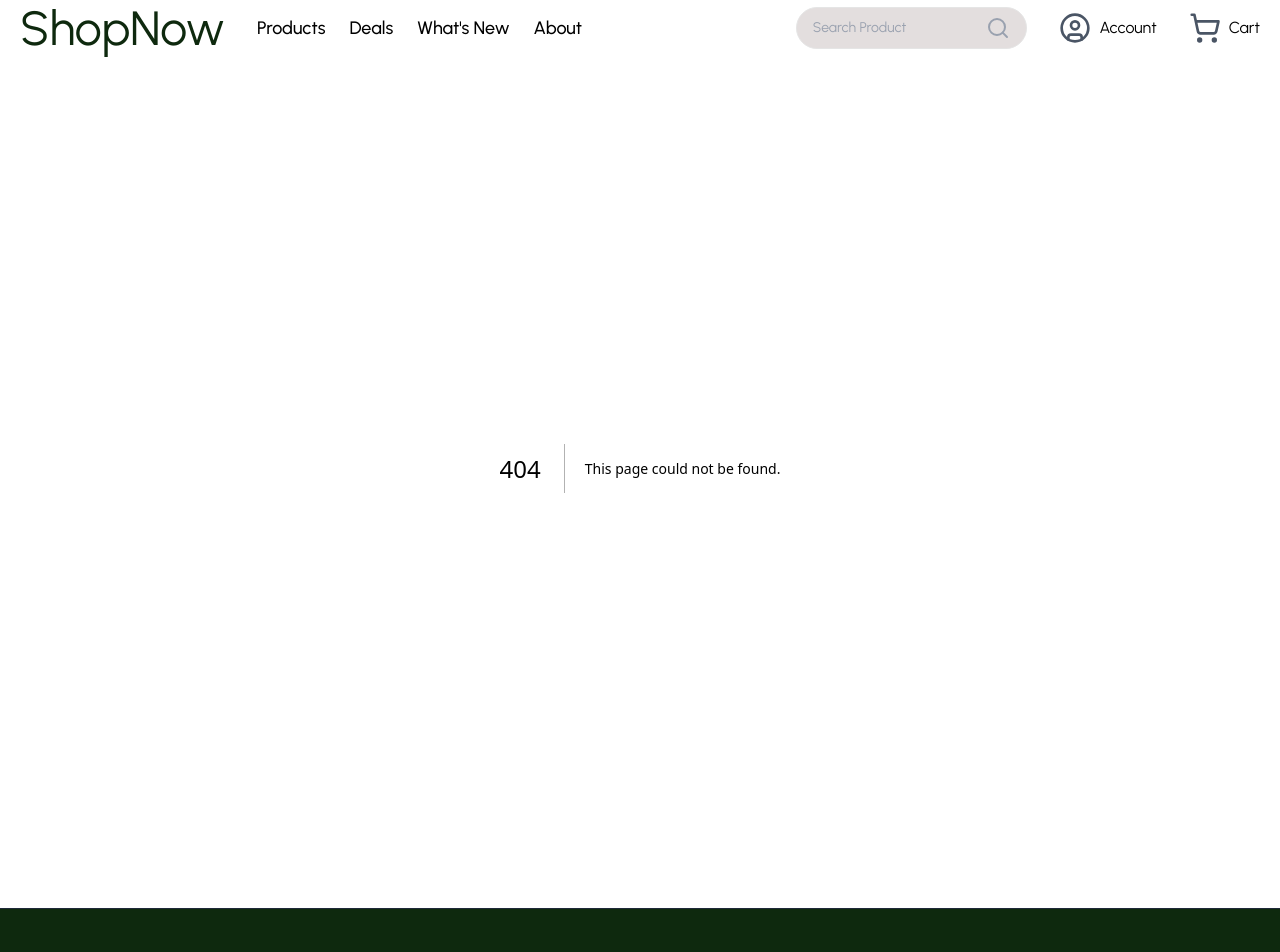
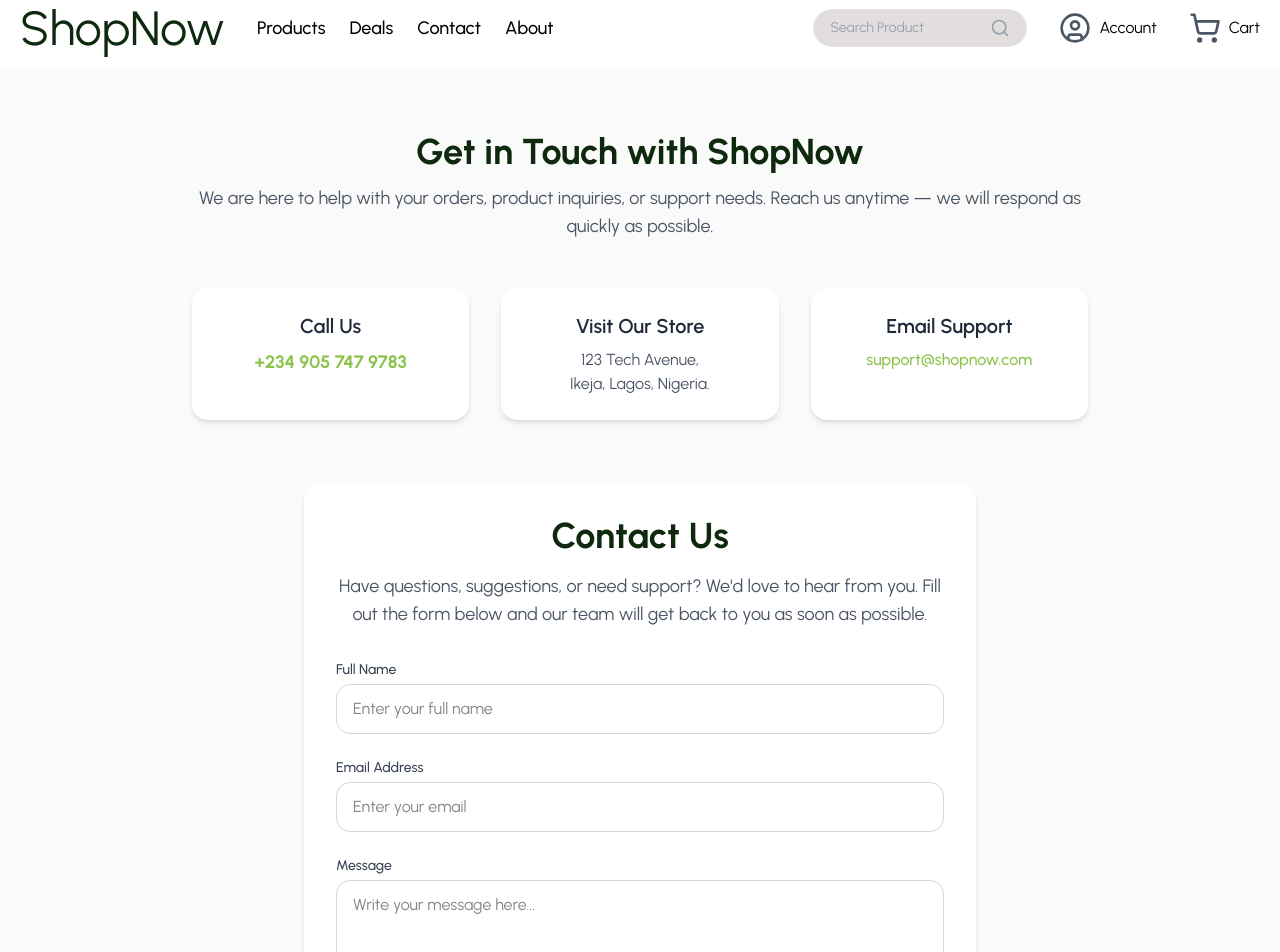
Before and after one commit to Andirell/ShopNow-Project, a Next.js app: page /contact in a window 1280 px wide. Before the commit this address had no page. Shown: the part 60-1012 px from the top of the page. Built offline with nearby package versions, Linux system fonts and the light colour scheme.

Commit message:
fix: my homepage search functionality and created my contact page

```diff
--- /dev/null
+++ b/src/app/contact/page.jsx
@@ -0,0 +1,120 @@
+import MaxWidthContainer from "@/components/sharing/maxwidth-container";
+import { Button } from "@/components/ui/button";
+
+export default function Contact() {
+  return (
+    <section className="bg-[#F9FAF9] py-16">
+      <MaxWidthContainer>
+        <div className="space-y-16">
+          <div className="max-w-4xl mx-auto space-y-16">
+            <div className="text-center space-y-12">
+              <div>
+                <h2 className="text-3xl md:text-4xl font-bold text-[#0E290E] mb-3">
+                  Get in Touch with ShopNow
+                </h2>
+                <p className="text-gray-600 text-base md:text-lg">
+                  We are here to help with your orders, product inquiries, or
+                  support needs. Reach us anytime — we will respond as quickly as possible.
+                </p>
+              </div>
+
+              <div className="grid grid-cols-1 sm:grid-cols-2 lg:grid-cols-3 gap-8">
+                <div className="bg-white shadow-md rounded-2xl p-6 hover:shadow-lg transition">
+                  <h3 className="text-xl font-semibold text-gray-800 mb-2">
+                    Call Us
+                  </h3>
+                  <p className="text-[#8BC34A] font-bold text-lg">
+                    +234 905 747 9783
+                  </p>
+                </div>
+
+                <div className="bg-white shadow-md rounded-2xl p-6 hover:shadow-lg transition">
+                  <h3 className="text-xl font-semibold text-gray-800 mb-2">
+                    Visit Our Store
+                  </h3>
+                  <p className="text-gray-600">
+                    123 Tech Avenue,
+                    <br />
+                    Ikeja, Lagos, Nigeria.
+                  </p>
+                </div>
+
+                <div className="bg-white shadow-md rounded-2xl p-6 hover:shadow-lg transition">
+                  <h3 className="text-xl font-semibold text-gray-800 mb-2">
+                    Email Support
+                  </h3>
+                  <p className="text-[#8BC34A] font-medium">
+                    support@shopnow.com
+                  </p>
+                </div>
+              </div>
+            </div>
+          </div>
+
+          <div className="w-full max-w-2xl mx-auto bg-white shadow-md rounded-2xl p-8">
+            <h1 className="text-3xl md:text-4xl font-bold text-center text-[#0E290E] mb-4">
+              Contact Us
+            </h1>
+            <p className="text-center text-base md:text-lg text-gray-600 mb-8">
+              Have questions, suggestions, or need support? We&apos;d love to
+              hear from you. Fill out the form below and our team will get back
+              to you as soon as possible.
+            </p>
+
+            <form
+              action="https://formsubmit.co/andiudom274@gmail.com"
+              method="POST"
+              className="space-y-6"
+            >
+              <div>
+                <label className="block text-sm font-medium text-gray-700 mb-1">
+                  Full Name
+                </label>
+                <input
+                  type="text"
+                  name="name"
+                  placeholder="Enter your full name"
+                  className="w-full border border-gray-300 rounded-xl px-4 py-3 outline-none focus:ring-2 focus:ring-[#8BC34A]"
+                  required
+                />
+              </div>
+
+              <div>
+                <label className="block text-sm font-medium text-gray-700 mb-1">
+                  Email Address
+                </label>
+                <input
+                  type="email"
+                  name="email"
+                  placeholder="Enter your email"
+                  className="w-full border border-gray-300 rounded-xl px-4 py-3 outline-none focus:ring-2 focus:ring-[#8BC34A]"
+                  required
+                />
+              </div>
+
+              <div>
+                <label className="block text-sm font-medium text-gray-700 mb-1">
+                  Message
+                </label>
+                <textarea
+                  name="message"
+                  rows="5"
+                  placeholder="Write your message here..."
+                  className="w-full border border-gray-300 rounded-xl px-4 py-3 outline-none focus:ring-2 focus:ring-[#8BC34A]"
+                  required
+                ></textarea>
+              </div>
+
+              <Button
+                type="submit"
+                className="w-full bg-[#8BC34A] hover:bg-[#7CB342] text-white py-6 rounded-xl font-semibold transition"
+              >
+                Send Message
+              </Button>
+            </form>
+          </div>
+        </div>
+      </MaxWidthContainer>
+    </section>
+  );
+}
--- a/src/app/products/page.jsx
+++ b/src/app/products/page.jsx
@@ -1,21 +1,47 @@
 "use client";
-
+import { useState, useEffect } from "react";
 import ProductCard from "@/components/sharing/productcard";
 import { differentProducts } from "@/components/constants/product";
 import MaxwidthContainer from "@/components/sharing/maxwidth-container";
 
+
 export default function ProductsPage() {
+  const [searchTerm, setSearchTerm] = useState("");
+const [filteredProducts, setFilteredProducts] = useState(differentProducts);
+
+   useEffect(() => {
+    const params = new URLSearchParams(window.location.search);
+    const search = params.get("search")?.toLowerCase() || "";
+    setSearchTerm(search);
+
+     const results = differentProducts.filter((item) =>
+      item.title.toLowerCase().includes(search)
+    );
+    setFilteredProducts(results);
+  }, []);
+
   return (
+
     <section className="p-10">
       <MaxwidthContainer>
         <h1 className="text-3xl font-bold mb-8 text-[#0E290E]">
         Explore Our Products
       </h1>
 
+      {searchTerm && (
+        <p className="mb-6 text-lg">
+          Showing results for "<span className="font-semibold">{searchTerm}</span>"
+        </p>
+      )
+      }
+
       <div className="grid grid-cols-1 sm:grid-cols-2 md:grid-cols-3 xl:grid-cols-4 gap-10 justify-items-center">
-        {differentProducts.map((item, index) => (
+        {filteredProducts.length > 0 ? (filteredProducts.map((item, index) => (
           <ProductCard key={index} product={item} />
-        ))}
+        ))
+        ) : (
+          <p className="text-gray-500">No products found.</p>
+        )}
       </div>
       </MaxwidthContainer>
     </section>
--- a/src/components/constants/datanav.js
+++ b/src/components/constants/datanav.js
@@ -1,6 +1,6 @@
 export const Navs = [
   { title: "Products", href: "products" },
   { title: "Deals", href: "deals" },
-  { title: "What's New ", href: "what's new" },
+  { title: "Contact ", href: "contact" },
   { title: "About", href: "about" }
 ];
--- a/src/components/navigation/navbar.jsx
+++ b/src/components/navigation/navbar.jsx
@@ -1,3 +1,5 @@
+"use client";
+import { useState } from "react";
 import Link from "next/link";
 import MaxwidthContainer from "../sharing/maxwidth-container";
 import {
@@ -10,6 +12,9 @@ import {
 import { Navs } from "../constants/datanav";
 
 export default function Navbar() {
+const [searchTerm, setSearchTerm] = useState("");
+
+
   return (
     <header className="bg-[white]">
       <nav className="bg-[#0E290E] text-white flex md:justify-between py-3 px-3 items-center gap-16 ">
@@ -47,10 +52,25 @@ export default function Navbar() {
         </div>
 
         <div className="flex gap-8">
-          <div className="flex gap-20 items-center cursor-pointer border py-2 px-4 rounded-3xl bg-[#e3dede]  hover:shadow-md">
-            <p className="text-gray-400 text-sm">Search Product</p>
-            <Search className="w-6 h-6 text-gray-400 cursor-pointer" />
-          </div>
+          <form
+            onSubmit={(e) => {
+              e.preventDefault();
+              window.location.href = `/products?search=${searchTerm}`;
+            }}
+            className="flex items-center border py-2 px-4 rounded-3xl bg-[#e3dede] hover:shadow-md w-full sm:w-1/2"
+          >
+            <input
+              type="text"
+              placeholder="Search Product"
+              value={searchTerm}
+              onChange={(e) => setSearchTerm(e.target.value)}
+              className="bg-transparent outline-none flex-1 text-sm text-gray-700 placeholder-gray-400"
+            />
+            <button type="submit">
+              <Search className="w-5 h-5 text-gray-400" />
+            </button>
+          </form>
+
           <div className="flex gap-8">
             <div className="flex gap-2 items-center cursor-pointer">
               <CircleUser className="w-8 h-8 text-gray-600 cursor-pointer" />
```
